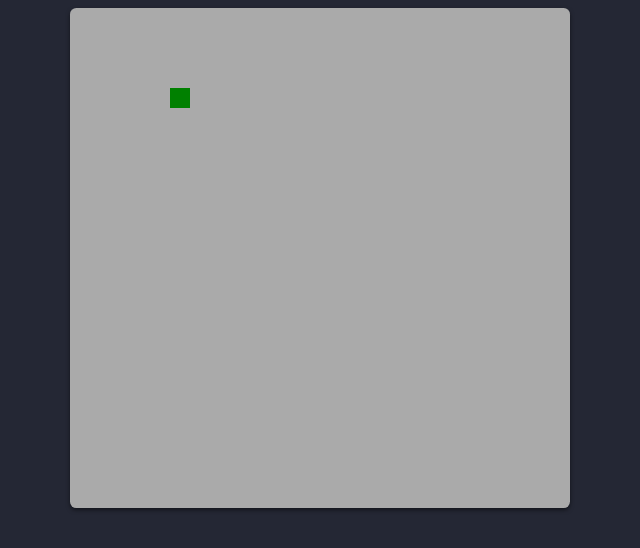
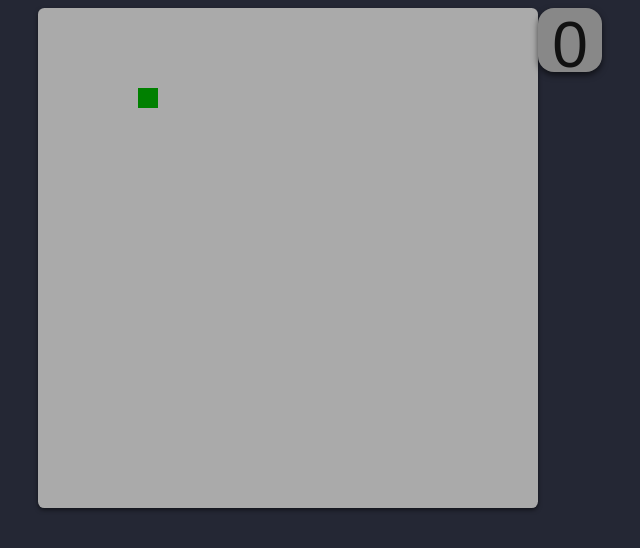
Before and after one commit to CaioVieiraF/snake.js, a plain HTML site: page index.html in a window 1280 px wide. Shown: the whole page, without its empty margins (320-960 px from the left). Drawn offline with Linux system fonts and the light colour scheme.

Commit message:
added score system

```diff
--- a/index.html
+++ b/index.html
@@ -6,7 +6,10 @@
     <link rel="stylesheet" type="text/css" href="master.css">
 </head>
 <body>
-    <canvas height="500px" width="500px" ></canvas>
+    <main>
+        <canvas height="500px" width="500px" ></canvas>
+        <span id="points">0</span>
+    </main>
     <script src="main.js" charset="utf-8"></script>
 </body>
 </html>
--- a/main.js
+++ b/main.js
@@ -2,6 +2,8 @@
 // get the canvas and set the context
 const canvas = document.querySelector('canvas');
 const screen = canvas.getContext("2d");
+
+const score = document.getElementById("points");
 
 // set the grid's square size and declare the positions
 const pixel = 20;
@@ -53,7 +55,6 @@ function main() {
     }
 
     window.addEventListener('keydown', event => {
-        console.log(event.key);
         handleKeyDown(event, snake);
     });
 
@@ -106,6 +107,7 @@ function renderScreen( snake, show ) {
 
     renderGrid(show);
     renderSnake(snake);
+    score.innerHTML = snake.points;
 
     requestAnimationFrame( () => {renderScreen(snake, show)} );
 }
--- a/master.css
+++ b/master.css
@@ -3,10 +3,24 @@ body {
     background-color: #242734;
 }
 
+main {
+    display: flex;
+    justify-content: center;
+}
+
 canvas {
-    display: block;
     background-color: #aaa;
     border-radius: 0.4rem;
     box-shadow: 0 2px 4px 0 rgba(0, 0, 0, 0.5);
-    margin: auto;
 }
+
+span#points {
+    background: #888;
+    font: 4rem Arial;
+    color: #111;
+    width: 4rem;
+    height: 4rem;
+    border-radius: 1rem;
+    text-align: center;
+    box-shadow: 0 3px 6px 0 rgba(0, 0, 0, 0.6);
+}
```
